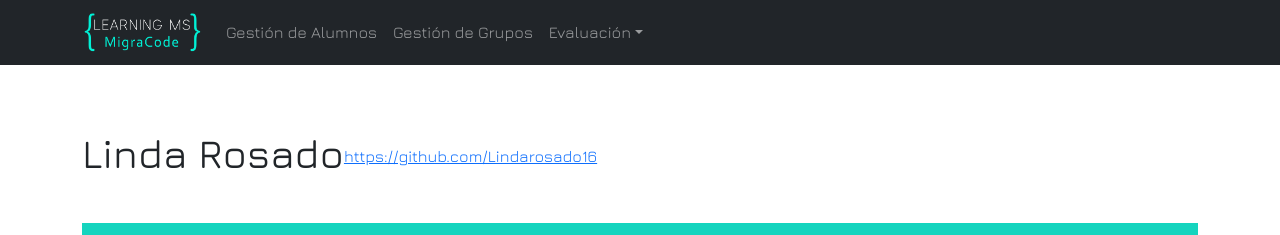
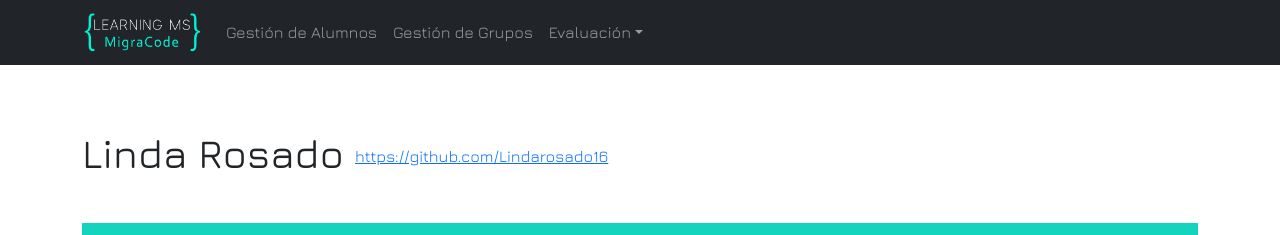
Before and after one commit to KarelysAmador/FinalProject.v2, a React (Create React App) app in the folder learning-ms/: page / in a window 1280 px wide. Shown: the top 235 px of the page. Built offline with nearby package versions, Linux system fonts and the light colour scheme.

Commit message:
cambio-separacion

```diff
--- a/learning-ms/src/App.css
+++ b/learning-ms/src/App.css
@@ -32,10 +32,12 @@
   from {
     transform: rotate(0deg);
   }
+
   to {
     transform: rotate(360deg);
   }
 }
+
 .App {
   text-align: center;
 }
@@ -91,6 +93,7 @@ body {
 .alumno-gh-ai {
   display: flex;
   margin-top: 04mm;
+  margin-left: 1%;
 }
 
 .container-datos-ai {
@@ -100,6 +103,7 @@ body {
 .container-data-table-ai {
   margin-top: 3%;
 }
+
 .contenidoAlumno {
   display: flex;
 
```
